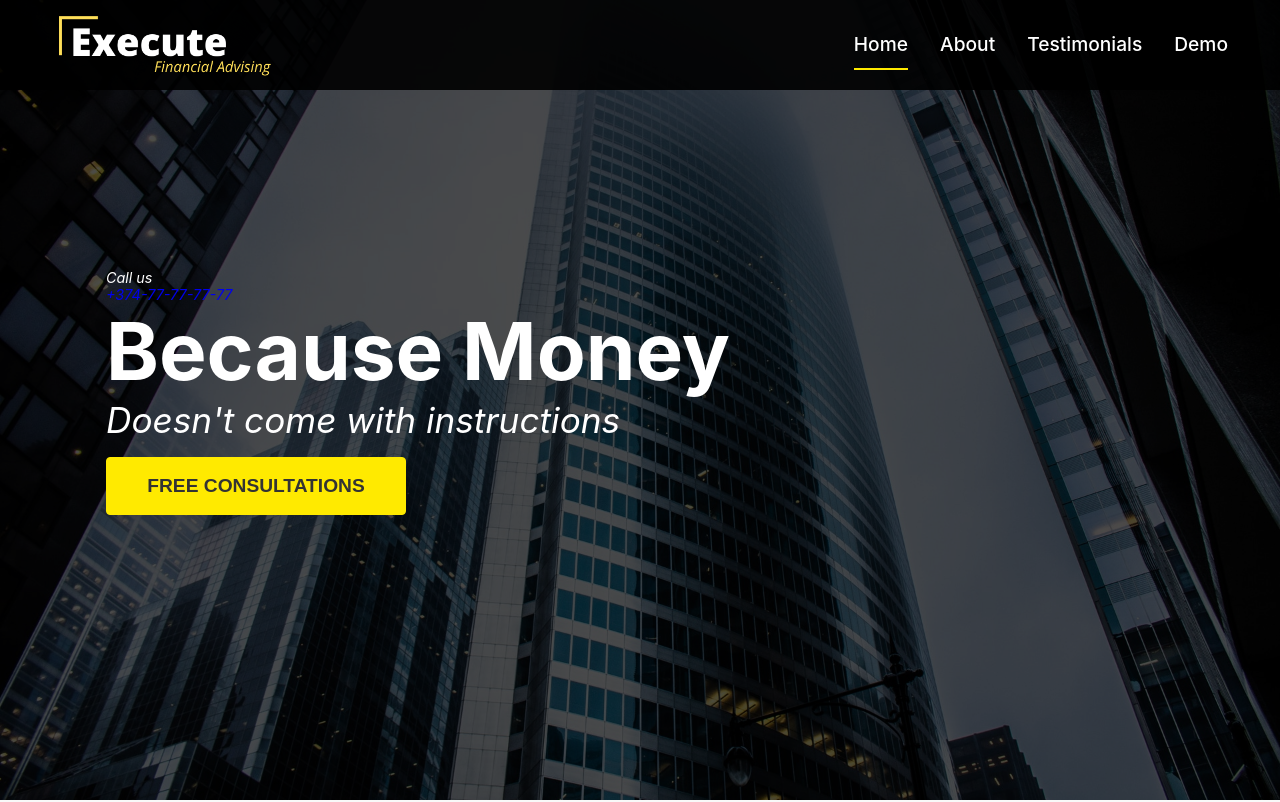
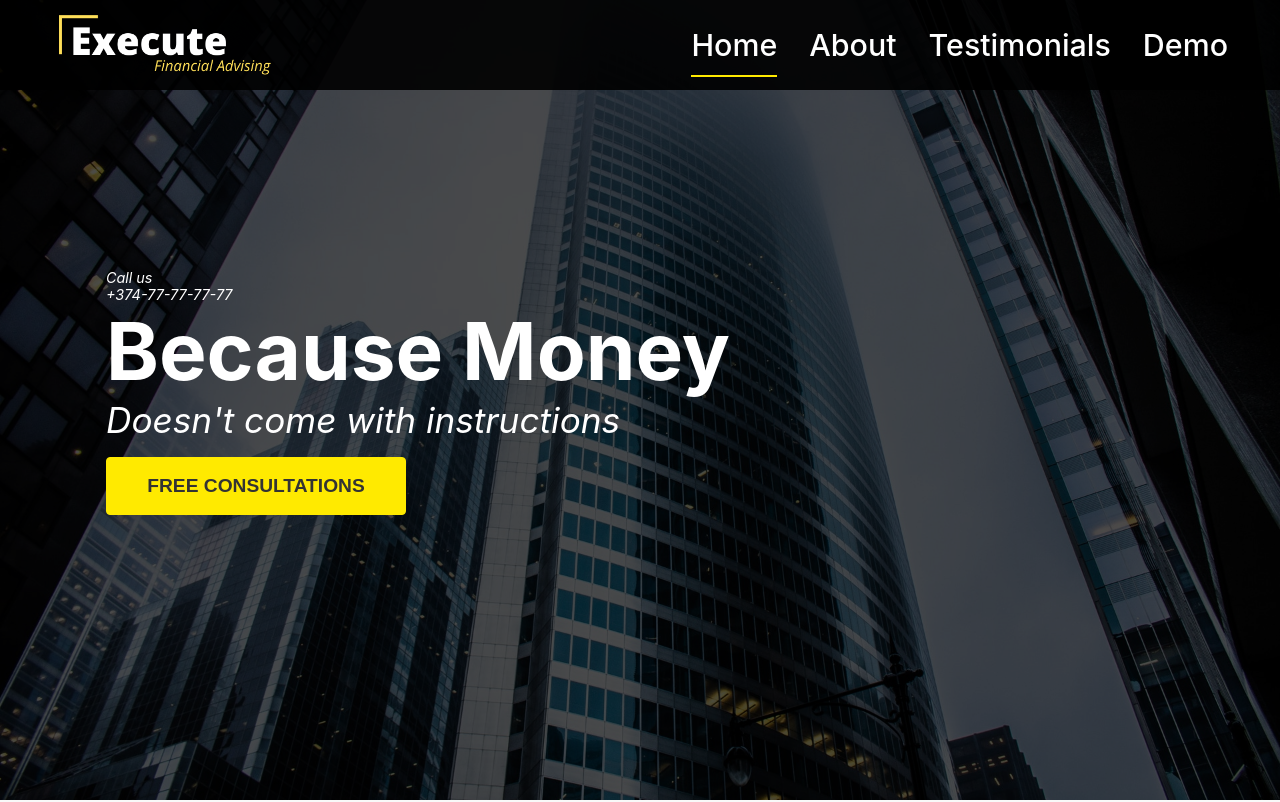
Before and after one commit to Sam-tech94/financial-website, a React (Create React App) app: page / in a window 1280 px wide. Shown: the top 802 px of the page. Built offline with nearby package versions, Linux system fonts and the light colour scheme.

Commit message:
Update index.css

```diff
--- a/src/index.css
+++ b/src/index.css
@@ -34,6 +34,8 @@ ul {
 
 a {
   text-decoration: none;
+  color: #fff;
+  font-size: 1.9rem;
 }
 
 .button {
```
